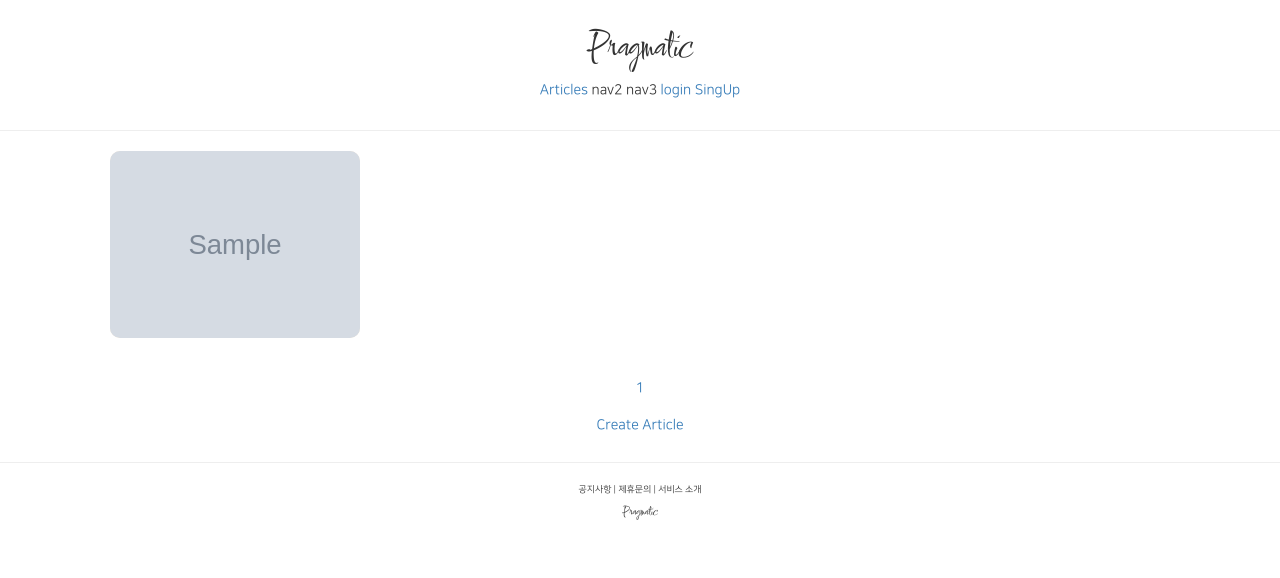
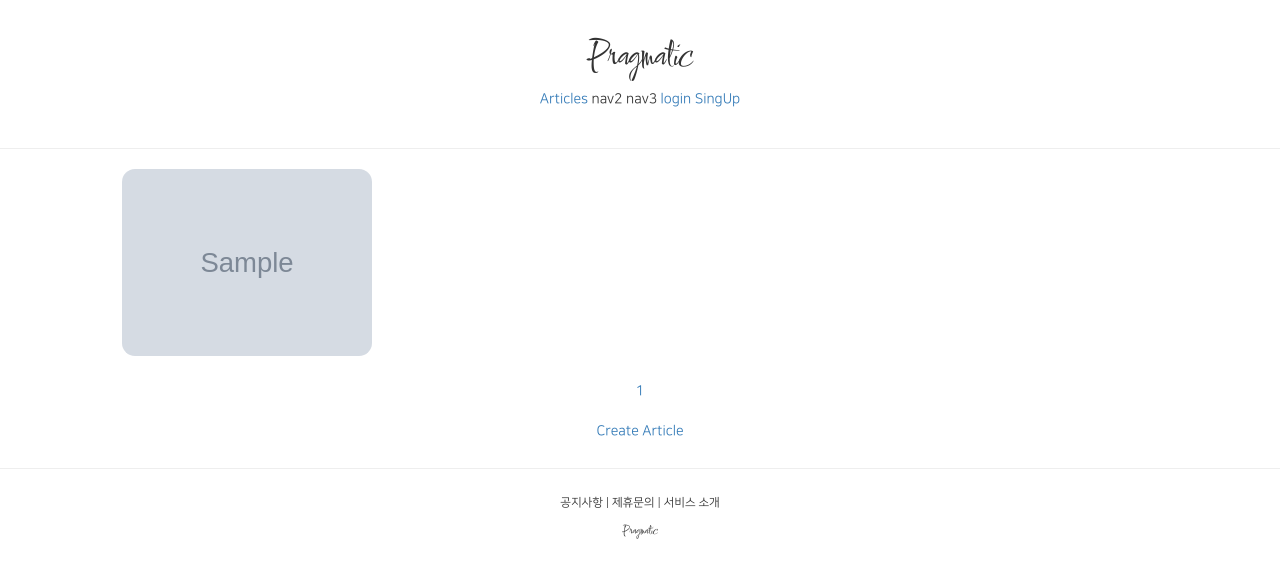
Before and after one commit to hyobin2384/pragmatic, a Django app: template articleapp/templates/articleapp/list.html in a window 1280 px wide. Shown: the top 578 px of the page. Run offline with Django 4.2, Linux system fonts and the light colour scheme; the template is opened without the code that fills it: most values are stand-ins (such as "Sample title", 1, 10 or a date in 2020); grey boxes marked "Sample" are stand-in pictures; some libraries are stand-ins or nearby versions.

Commit message:
django 39 commit

```diff
--- a/articleapp/templates/articleapp/list.html
+++ b/articleapp/templates/articleapp/list.html
@@ -4,9 +4,18 @@
 {% block content %}
 
 <style>
+
+  .container {
+    padding: 0;
+    margin: 0, auto;
+  }
+
+  .container a {
+    width: 45%;
+    max-width: 250px;
+  }
+
   .container div {
-    width: 250px;
-    background-color: antiquewhite;
     display: flex;
     justify-content: center;
     align-items: center;
--- a/pragmatic/settings.py
+++ b/pragmatic/settings.py
@@ -36,7 +36,7 @@ SECRET_KEY = env('SECRET_KEY')
 DEBUG = True
 
 
-ALLOWED_HOSTS = []
+ALLOWED_HOSTS = ['*']
 
 
 # Application definition
--- a/static/base.css
+++ b/static/base.css
@@ -15,3 +15,10 @@
     text-align:center;
     margin: 3rem 0;
 }
+
+
+@media screen and (min-width:500px){
+    html{
+        font-size: 13px;
+    }
+}
--- a/static/js/magicgrid.js
+++ b/static/js/magicgrid.js
@@ -288,7 +288,7 @@ MagicGrid.prototype.listen = function listen () {
 let magicGrid = new MagicGrid({
   container: '.container',
   animate: true,
-  gutter: 30,
+  gutter: 12,
   static: true,
   useMin: true
 });
--- a/templates/head.html
+++ b/templates/head.html
@@ -2,6 +2,7 @@
 
 <head>
     <meta charset="UTF-8">
+    <meta name="viewport" content="width=device-width, initial-scale=1, shrink-to-fit=no">
     <title>Pragmatic</title>
     <!-- BOOTSTRAP LINK -->
     <link rel="stylesheet" href="https://maxcdn.bootstrapcdn.com/bootstrap/3.3.2/css/bootstrap.min.css">
```
Also changed, not shown: media/profile/Unknown.jpg (added).
